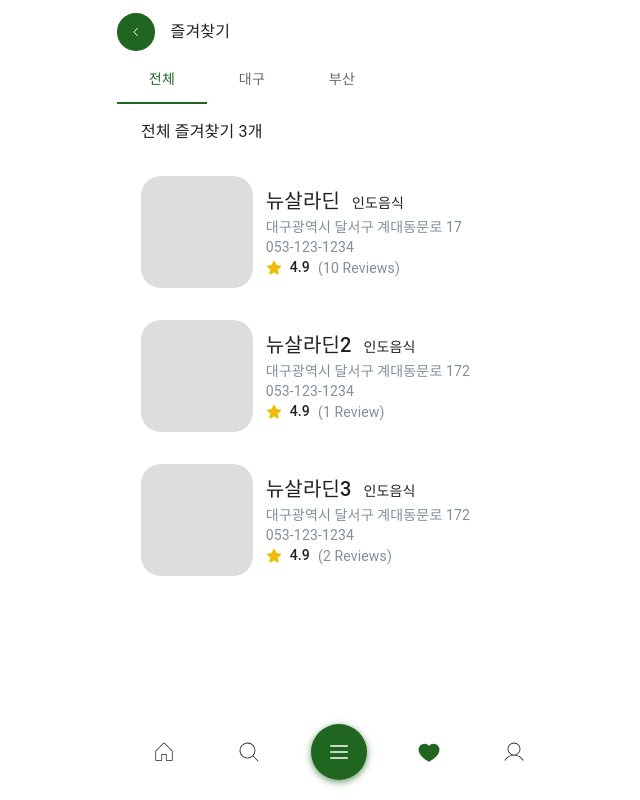
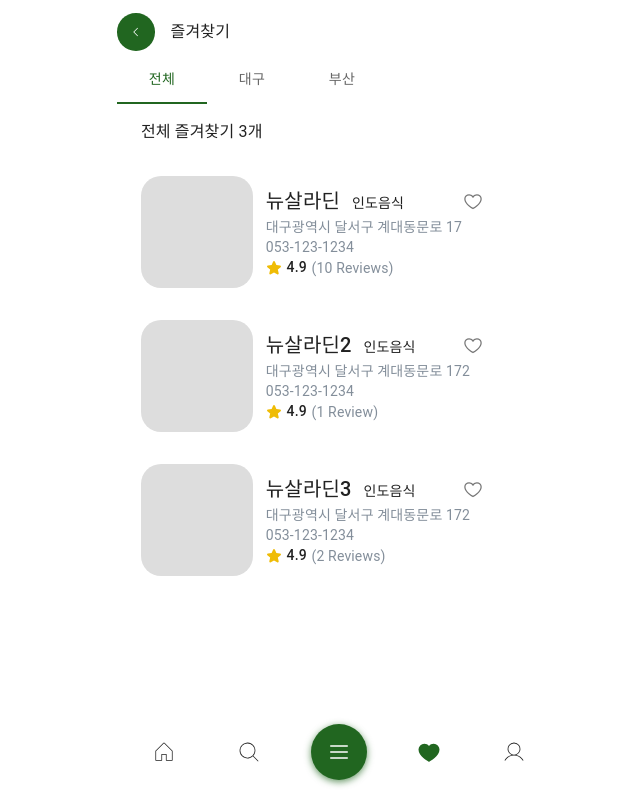
Before and after one commit to YoonKeumJae/Feaverthon, a React (Vite) app: page /favorite in a window 1280 px wide. Shown: the whole page, without its empty margins (325-965 px from the left). Built offline with nearby package versions, Linux system fonts and the light colour scheme.

Commit message:
feat #2 add star button & fix filter

```diff
--- a/src/pages/favorite/conponents/ReviewItem.jsx
+++ b/src/pages/favorite/conponents/ReviewItem.jsx
@@ -1,8 +1,8 @@
 import React from "react";
 import PropTypes from "prop-types";
 import styled from "@emotion/styled";
-import { Typography } from "@mui/material";
-import { Star } from "@phosphor-icons/react";
+import { IconButton, Typography } from "@mui/material";
+import { Heart, Star } from "@phosphor-icons/react";
 
 const StyledRevieItem = styled.div`
   padding: 1rem 1.5rem;
@@ -14,6 +14,7 @@ const StyledRevieItem = styled.div`
     display: flex;
     flex-direction: column;
     justify-content: center;
+    width: 100%;
   }
   .img {
     height: 7rem;
@@ -22,9 +23,16 @@ const StyledRevieItem = styled.div`
     border-radius: 20px;
   }
 
-  .title * {
+  .title .titleLabel * {
     display: inline-block;
     margin-right: 0.75rem;
+  }
+  .title {
+    display: flex;
+    justify-content: space-between;
+  }
+  .title .MuiIconButton-root {
+    padding: 6px;
   }
 
   .contact,
@@ -35,7 +43,7 @@ const StyledRevieItem = styled.div`
   .rating {
     display: flex;
     align-items: center;
-    gap: 0.5rem;
+    gap: 0.3rem;
   }
 `;
 
@@ -45,8 +53,13 @@ function ReviewItem({ title, category, address, tel, rating, reviews }) {
       <div className="img" />
       <div className="info">
         <div className="title">
-          <Typography variant="h6">{title}</Typography>
-          <Typography variant="body2">{category}</Typography>
+          <div className="titleLabel">
+            <Typography variant="h6">{title}</Typography>
+            <Typography variant="body2">{category}</Typography>
+          </div>
+          <IconButton>
+            <Heart size={20} />
+          </IconButton>
         </div>
         <div className="contact">
           <Typography className="address" variant="body2">
--- a/src/pages/favorite/index.jsx
+++ b/src/pages/favorite/index.jsx
@@ -1,5 +1,5 @@
 import { Container, Tab, Tabs, Typography } from "@mui/material";
-import React, { useState } from "react";
+import React, { useEffect, useState } from "react";
 import { List } from "@phosphor-icons/react";
 import Header from "./conponents/Header";
 import BottomNav from "../../components/BottomNav";
@@ -50,6 +50,15 @@ export default function Favorites() {
     path: "/",
     icon: <List />,
   });
+
+  // useEffect(() => {
+  //   console.log(tab);
+  // }, [tab]);
+
+  // useEffect(() => {
+  //   console.log(tab[tabIndex - 1]);
+  // }, [tabIndex]);
+
   return (
     <Container maxWidth="xs" sx={{ p: 0, pt: 7 }}>
       <Header />
@@ -87,7 +96,7 @@ export default function Favorites() {
             );
           })
         : restaurant
-            .filter(({ location }) => location === tab[tabIndex])
+            .filter(({ location }) => location === tab[tabIndex - 1])
             .map((item) => (
               <ReviewItem
                 key={item.title}
@@ -99,6 +108,7 @@ export default function Favorites() {
                 reviews={item.reviews}
               />
             ))}
+
       <BottomNav centerMenu={centerMenu} setCenterMenu={setCenterMenu} />
     </Container>
   );
```
